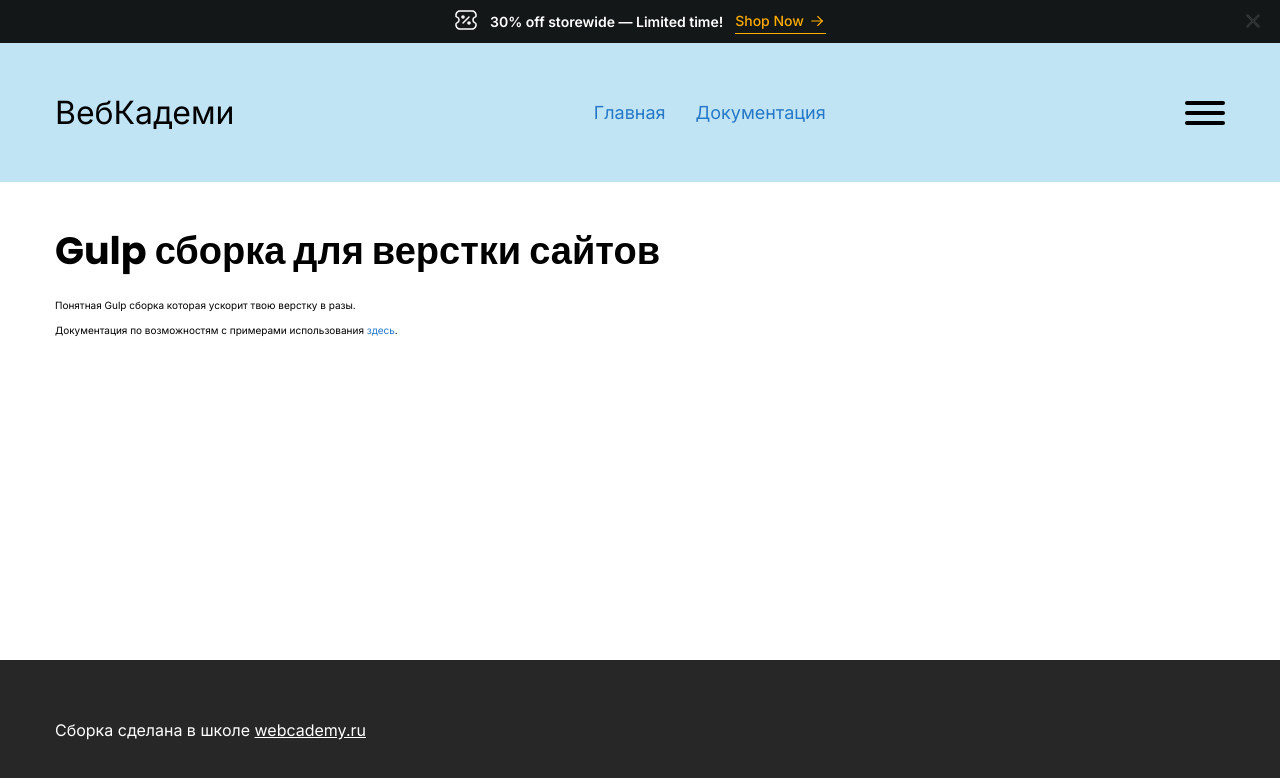
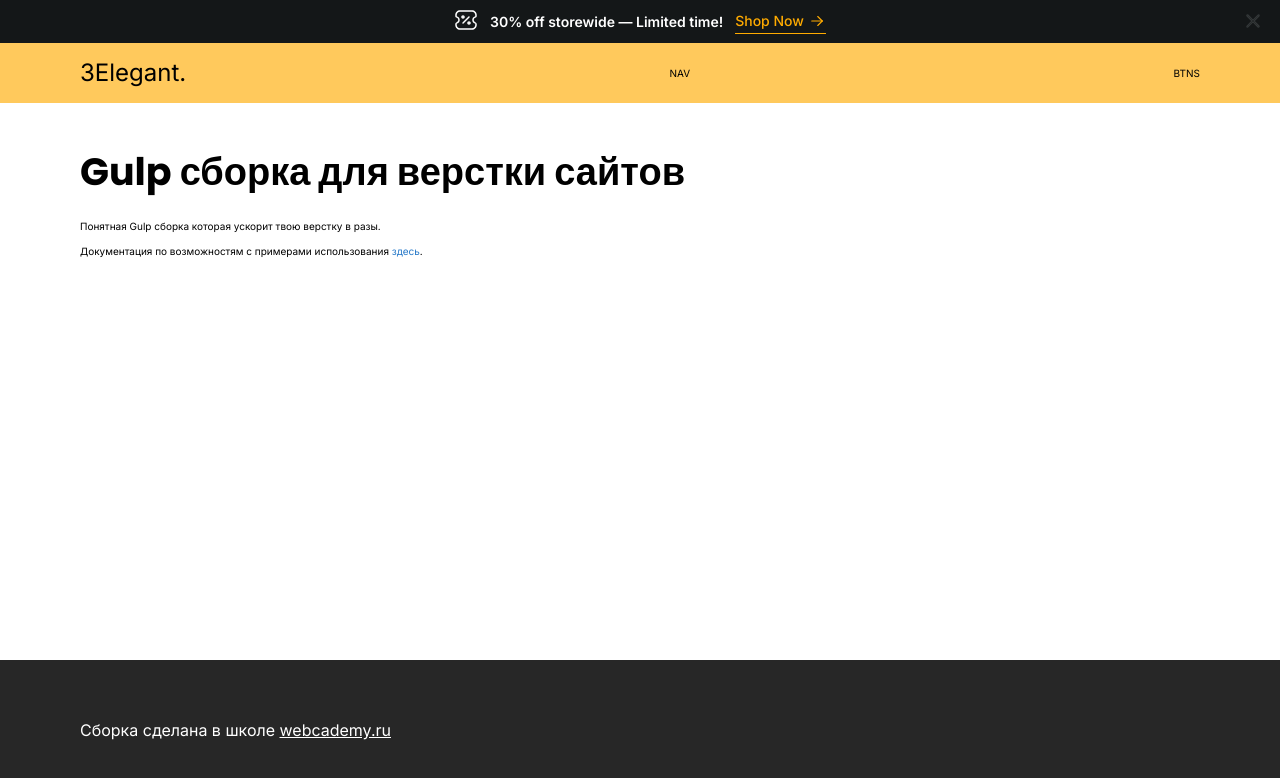
Before and after one commit to lowridermaan/3legant_layout, a website: page src/html/index.html in a window 1280 px wide. Drawn offline with nearby package versions, Linux system fonts and the light colour scheme; files that its build step writes are made by us from their sources; files whose address does not match are found by name.

Commit message:
make nav struct

```diff
--- /dev/null
+++ b/src/html/blocks/nav.html
@@ -0,0 +1,13 @@
+<nav class="nav">
+  <div class="container">
+    <div class="nav__row">
+      <a class="nav__logo logo">3Elegant.</a>
+      <ul class="nav__list">
+        NAV
+      </ul>
+      <ul class="nav__btns">
+        BTNS
+      </ul>
+    </div>
+  </div>
+</nav>
--- a/src/html/blocks/tagline.html
+++ b/src/html/blocks/tagline.html
@@ -11,7 +11,7 @@
       <use href="./img/svgsprite/sprite.symbol.svg#arrow-right"></use>
     </svg>
   </a>
-  <button class="tagline__close" id="closeTagLine">
+  <button class="tagline__close">
     <svg class="icon icon--close">
       <use href="./img/svgsprite/sprite.symbol.svg#close"></use>
     </svg>
--- a/src/html/index.html
+++ b/src/html/index.html
@@ -16,7 +16,7 @@
   </head>
 
   <body>
-    @@include('blocks/tagline.html') @@include('blocks/header.html')
+    @@include('blocks/tagline.html') @@include('blocks/nav.html')
     <main class="docs">
       <section>
         <div class="container">
--- a/src/scss/base/_vars.scss
+++ b/src/scss/base/_vars.scss
@@ -1,6 +1,6 @@
 :root {
-  --container-width: 1200px;
-  --container-padding: 15px;
+  --container-padding: 3.2rem;
+  --container-width: calc(112rem + (var(--container-padding) * 2));
 
   --font-main: 'Inter', sans-serif;
   --font-accent: 'Poppins', sans-serif;
@@ -8,6 +8,7 @@
   --font-titles: var(--font-accent);
 
   --tagline-link: #ffab00;
+  --yellow: #ffc95c;
   --page-bg: #fff;
   --text-color: #000;
   --accent: #ac182c;
--- a/src/scss/blocks/_nav.scss
+++ b/src/scss/blocks/_nav.scss
@@ -1,11 +1,22 @@
-.header__nav {
+.nav {
+  padding: 1.8rem 0;
+  background-color: var(--yellow);
+
+  &__row {
+    display: flex;
+    justify-content: space-between;
+    align-items: center;
+  }
+
+  &__logo {
+    font-size: 2.4rem;
+    line-height: 2.4rem;
+    color: var(--text-color);
+  }
+
+  &__list {
+  }
+
+  &__btns {
+  }
 }
-.nav {
-	font-size: 18px;
-}
-.nav__list {
-	display: flex;
-	column-gap: 30px;
-}
-.active {
-}
```
Also changed, not shown: build/css/main.css, build/img/project-02.jpg (deleted), build/img/project-02@2x.jpg (deleted), build/img/svgsprite/stack/sprite.stack.html, build/index.html.
